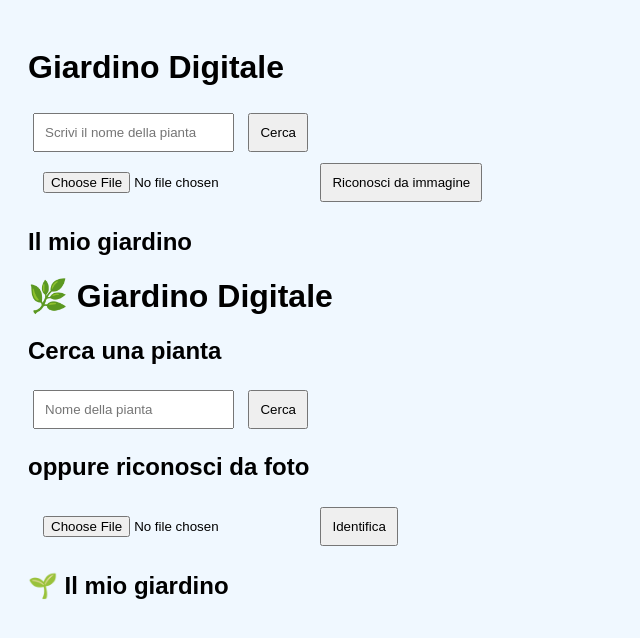
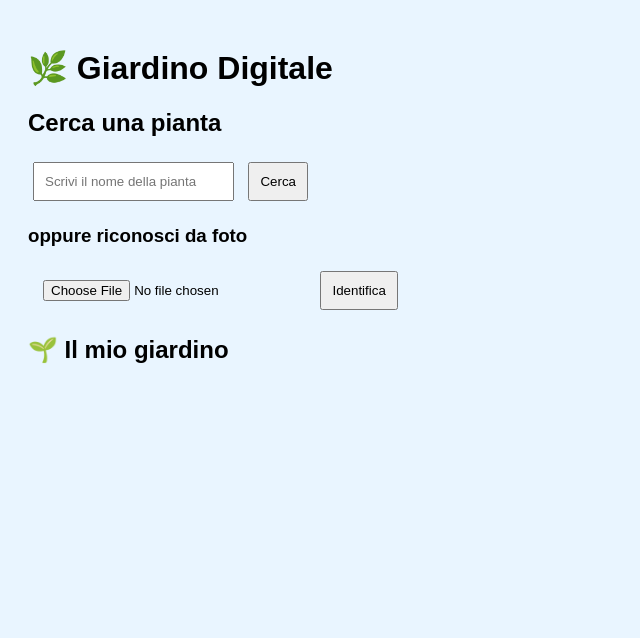
Before and after one commit to ferraiolo80/giardino-digitale, a website: page index.html in a window 1280 px wide. Shown: the whole page, without its empty margins (0-640 px from the left). Drawn offline with Linux system fonts and the light colour scheme.

Commit message:
Update index.html

```diff
--- a/index.html
+++ b/index.html
@@ -11,42 +11,24 @@
   </style>
 </head>
 <body>
-<h1>Giardino Digitale</h1>
-
-<!-- Ricerca manuale -->
-<div>
-  <input type="text" id="plant-name" placeholder="Scrivi il nome della pianta">
-  <button id="cerca-btn">Cerca</button>
-</div>
-
-<!-- Riconoscimento da foto -->
-<div>
-  <input type="file" id="upload-image" accept="image/*">
-  <button id="upload-btn">Riconosci da immagine</button>
-</div>
-
-<!-- Risultati riconoscimento o ricerca -->
-<div id="risultato"></div>
-
-<!-- Il tuo giardino personale -->
-<h2>Il mio giardino</h2>
-<div id="giardino"></div>
-
+<body style="background-color: #e9f5ff; font-family: sans-serif; padding: 20px;">
   <h1>🌿 Giardino Digitale</h1>
 
   <h2>Cerca una pianta</h2>
-  <input type="text" id="searchInput" placeholder="Nome della pianta">
-  <button onclick="searchPlant()">Cerca</button>
+  <input type="text" id="plant-name" placeholder="Scrivi il nome della pianta" />
+  <button id="cerca-btn">Cerca</button>
 
-  <h2>oppure riconosci da foto</h2>
-  <input type="file" id="imageInput" accept="image/*">
-  <button onclick="identifyPlant()">Identifica</button>
+  <h3>oppure riconosci da foto</h3>
+  <input type="file" id="upload-image" accept="image/*" />
+  <button id="upload-btn">Identifica</button>
 
-  <div id="risultato"></div>
+  <div id="risultato" style="margin-top: 20px;"></div>
 
   <h2>🌱 Il mio giardino</h2>
   <div id="giardino"></div>
 
   <script src="app.js"></script>
 </body>
+
+</body>
 </html>
```
